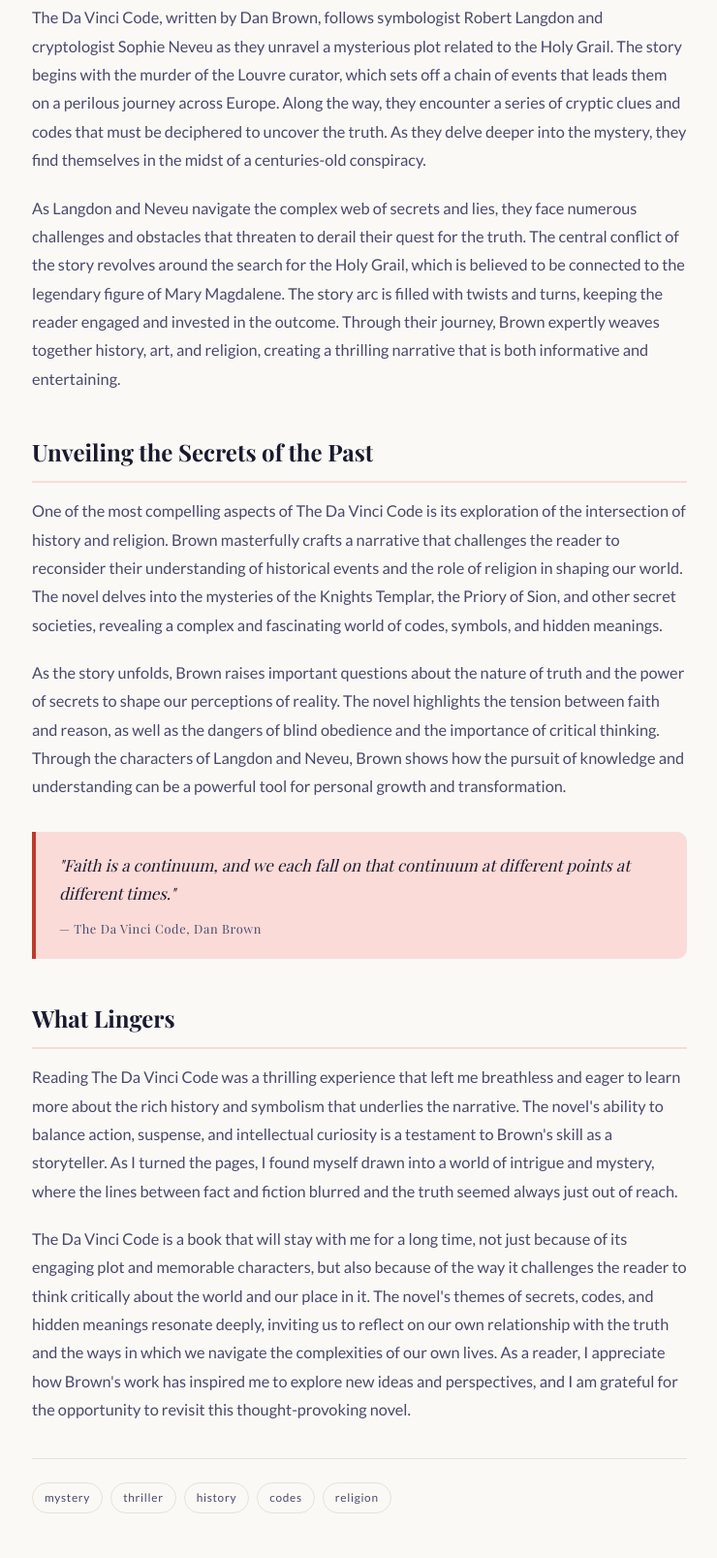
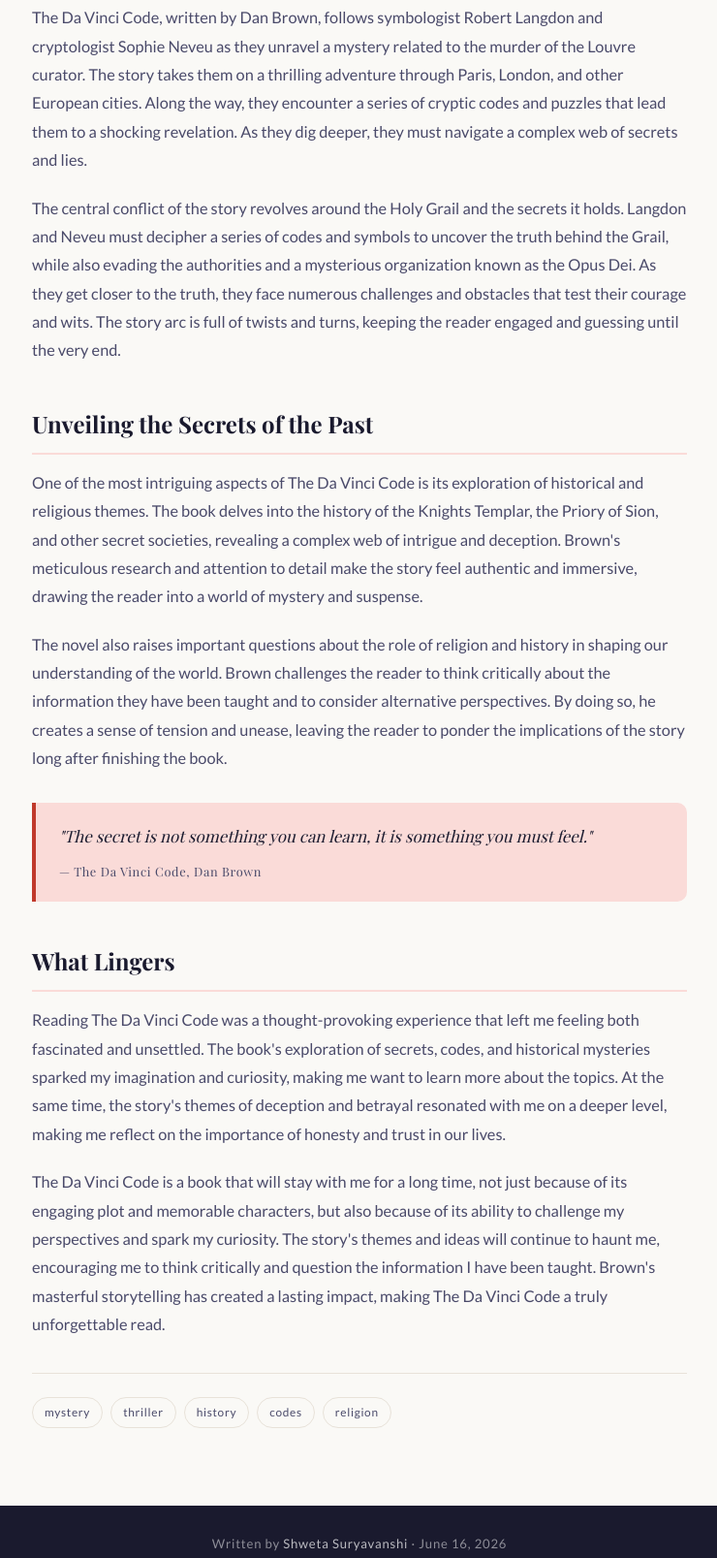
Before and after one commit to Shweta1127/Shweta1127.github.io, a plain HTML site: page blog/the-da-vinci-code.html in a window 1280 px wide. Shown: the part 735-2342 px from the top of the page at 97% size, without its empty margins (269-1009 px from the left). Drawn offline with nearby package versions, Linux system fonts and the light colour scheme; files that its build step writes are made by us from their sources; a web font is replaced by a local one.

Commit message:
Blog: Add "The Da Vinci Code" [auto-generated]

```diff
--- a/blog/the-da-vinci-code.html
+++ b/blog/the-da-vinci-code.html
@@ -33,8 +33,8 @@
 
       <div class="blog-meta">
         <span>✍ Shweta Suryavanshi</span>
-        <span>📅 June 12, 2026</span>           <!-- e.g. April 18, 2026 -->
-        <span>⏱ 8 min read</span> <!-- estimate: ~200 words/min -->
+        <span>📅 June 16, 2026</span>           <!-- e.g. April 18, 2026 -->
+        <span>⏱ 10 min read</span> <!-- estimate: ~200 words/min -->
       </div>
 
     </div>
@@ -76,24 +76,24 @@
 
       <h2>Summary</h2>
       <!-- 2–3 paragraphs: plot overview, main characters, central conflict -->
-      <p>The Da Vinci Code, written by Dan Brown, follows symbologist Robert Langdon and cryptologist Sophie Neveu as they unravel a mysterious plot related to the Holy Grail. The story begins with the murder of the Louvre curator, which sets off a chain of events that leads them on a perilous journey across Europe. Along the way, they encounter a series of cryptic clues and codes that must be deciphered to uncover the truth. As they delve deeper into the mystery, they find themselves in the midst of a centuries-old conspiracy.</p>
-      <p>As Langdon and Neveu navigate the complex web of secrets and lies, they face numerous challenges and obstacles that threaten to derail their quest for the truth. The central conflict of the story revolves around the search for the Holy Grail, which is believed to be connected to the legendary figure of Mary Magdalene. The story arc is filled with twists and turns, keeping the reader engaged and invested in the outcome. Through their journey, Brown expertly weaves together history, art, and religion, creating a thrilling narrative that is both informative and entertaining.</p>
+      <p>The Da Vinci Code, written by Dan Brown, follows symbologist Robert Langdon and cryptologist Sophie Neveu as they unravel a mystery related to the murder of the Louvre curator. The story takes them on a thrilling adventure through Paris, London, and other European cities. Along the way, they encounter a series of cryptic codes and puzzles that lead them to a shocking revelation. As they dig deeper, they must navigate a complex web of secrets and lies.</p>
+      <p>The central conflict of the story revolves around the Holy Grail and the secrets it holds. Langdon and Neveu must decipher a series of codes and symbols to uncover the truth behind the Grail, while also evading the authorities and a mysterious organization known as the Opus Dei. As they get closer to the truth, they face numerous challenges and obstacles that test their courage and wits. The story arc is full of twists and turns, keeping the reader engaged and guessing until the very end.</p>
 
       <h2>Unveiling the Secrets of the Past</h2>
       <!-- 1–2 paragraphs on a key theme, character, or emotional moment -->
-      <p>One of the most compelling aspects of The Da Vinci Code is its exploration of the intersection of history and religion. Brown masterfully crafts a narrative that challenges the reader to reconsider their understanding of historical events and the role of religion in shaping our world. The novel delves into the mysteries of the Knights Templar, the Priory of Sion, and other secret societies, revealing a complex and fascinating world of codes, symbols, and hidden meanings.</p>
-      <p>As the story unfolds, Brown raises important questions about the nature of truth and the power of secrets to shape our perceptions of reality. The novel highlights the tension between faith and reason, as well as the dangers of blind obedience and the importance of critical thinking. Through the characters of Langdon and Neveu, Brown shows how the pursuit of knowledge and understanding can be a powerful tool for personal growth and transformation.</p>
+      <p>One of the most intriguing aspects of The Da Vinci Code is its exploration of historical and religious themes. The book delves into the history of the Knights Templar, the Priory of Sion, and other secret societies, revealing a complex web of intrigue and deception. Brown's meticulous research and attention to detail make the story feel authentic and immersive, drawing the reader into a world of mystery and suspense.</p>
+      <p>The novel also raises important questions about the role of religion and history in shaping our understanding of the world. Brown challenges the reader to think critically about the information they have been taught and to consider alternative perspectives. By doing so, he creates a sense of tension and unease, leaving the reader to ponder the implications of the story long after finishing the book.</p>
 
       <!-- Pull quote — a memorable line from the book or your reflection -->
       <blockquote>
-        "Faith is a continuum, and we each fall on that continuum at different points at different times."
+        "The secret is not something you can learn, it is something you must feel."
         <cite>— The Da Vinci Code, Dan Brown</cite> <!-- e.g. Book Title, Author Name -->
       </blockquote>
 
       <h2>What Lingers</h2>
       <!-- 1–2 paragraphs: personal takeaway, why this book stayed with you -->
-      <p>Reading The Da Vinci Code was a thrilling experience that left me breathless and eager to learn more about the rich history and symbolism that underlies the narrative. The novel's ability to balance action, suspense, and intellectual curiosity is a testament to Brown's skill as a storyteller. As I turned the pages, I found myself drawn into a world of intrigue and mystery, where the lines between fact and fiction blurred and the truth seemed always just out of reach.</p>
-      <p>The Da Vinci Code is a book that will stay with me for a long time, not just because of its engaging plot and memorable characters, but also because of the way it challenges the reader to think critically about the world and our place in it. The novel's themes of secrets, codes, and hidden meanings resonate deeply, inviting us to reflect on our own relationship with the truth and the ways in which we navigate the complexities of our own lives. As a reader, I appreciate how Brown's work has inspired me to explore new ideas and perspectives, and I am grateful for the opportunity to revisit this thought-provoking novel.</p>  <!-- optional, remove if not needed -->
+      <p>Reading The Da Vinci Code was a thought-provoking experience that left me feeling both fascinated and unsettled. The book's exploration of secrets, codes, and historical mysteries sparked my imagination and curiosity, making me want to learn more about the topics. At the same time, the story's themes of deception and betrayal resonated with me on a deeper level, making me reflect on the importance of honesty and trust in our lives.</p>
+      <p>The Da Vinci Code is a book that will stay with me for a long time, not just because of its engaging plot and memorable characters, but also because of its ability to challenge my perspectives and spark my curiosity. The story's themes and ideas will continue to haunt me, encouraging me to think critically and question the information I have been taught. Brown's masterful storytelling has created a lasting impact, making The Da Vinci Code a truly unforgettable read.</p>  <!-- optional, remove if not needed -->
 
       <!-- Tags — add/remove as needed -->
       <div class="blog-tags">
@@ -110,7 +110,7 @@
 
   <!-- ░░ FOOTER — update date only ░░ -->
   <footer class="blog-footer">
-    <p>Written by <a href="../index.html">Shweta Suryavanshi</a> · June 12, 2026</p>
+    <p>Written by <a href="../index.html">Shweta Suryavanshi</a> · June 16, 2026</p>
   </footer>
 
 </body>
```
